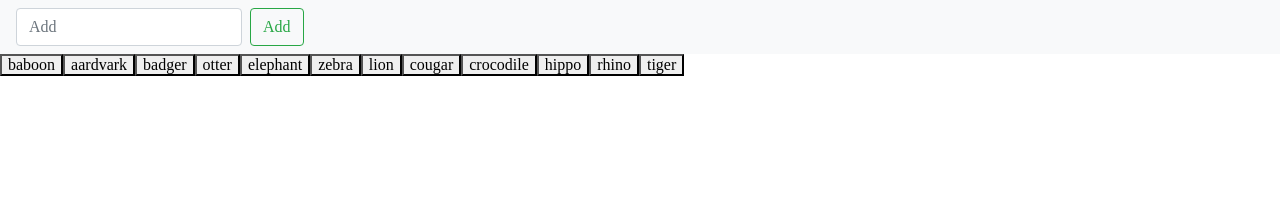
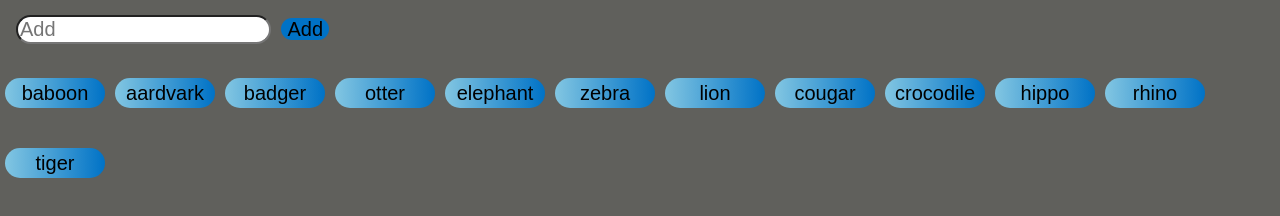
Before and after one commit to Cjstoney/GifTastic, a plain HTML site: page index.html in a window 1280 px wide. Drawn offline with nearby package versions, Linux system fonts and the light colour scheme.

Commit message:
css started. html classes and id's added  in js for targeting with css.

```diff
--- a/assets/app.js
+++ b/assets/app.js
@@ -41,7 +41,9 @@ $('.button').on('click', function () {
 
       for (var index = 0; index < results.length; index++) {
         var gifDiv = $('<div>');
+        gifDiv.attr("class", "gif-container")
         var gifImage = $('<img>');
+        gifImage.attr("class", "gifs")
         gifImage.attr("src",results[index].images.fixed_height.url)
         $(gifDiv).append(gifImage)
         $('#gif-displays').prepend(gifDiv)
--- a/assets/css/style.css
+++ b/assets/css/style.css
@@ -0,0 +1,48 @@
+*{
+    box-sizing: border-box;
+}
+
+body{
+    font-family:Arial, Helvetica, sans-serif;
+    font-size: 20px;
+    background: #60605C;
+}
+
+.button{
+    margin: 20px 5px;
+    padding: 5px;
+    border-radius: 15px;
+    width:100px;
+    background-image: linear-gradient(to right, #82C6E2,#0072C6);
+    border-style: none
+}
+
+#navbar-color{
+    background:#60605C;
+    padding:auto;
+}
+
+#submit{
+    color:black;
+    border-style: none;
+    background:#0072C6;
+    border-radius: 15px;
+    margin:10px;
+}
+
+#input{
+    width:75%;
+    border-radius: 15px;
+}
+
+header{
+    padding: auto;
+}
+
+.gifs{
+    margin:10px auto;
+}
+
+.gif-container{
+    text-align: center;
+}
--- a/index.html
+++ b/index.html
@@ -15,10 +15,10 @@
 </head>
 <header>
     <!-- search bar -->
-    <nav id="navbar-color" class="navbar navbar-light bg-light">
+    <nav id="navbar-color" class="navbar ">
         <form class="form-inline">
-            <input id="input" class="form-control mr-sm-2" type="search" placeholder="Add" aria-label="Search">
-            <button class="btn btn-outline-success my-2 my-sm-0" id="submit" type="submit">Add</button>
+            <input id="input" type="search" placeholder="Add" aria-label="Search">
+            <button class=" " id="submit" type="submit">Add</button>
         </form>
     </nav>
 </header>
```
